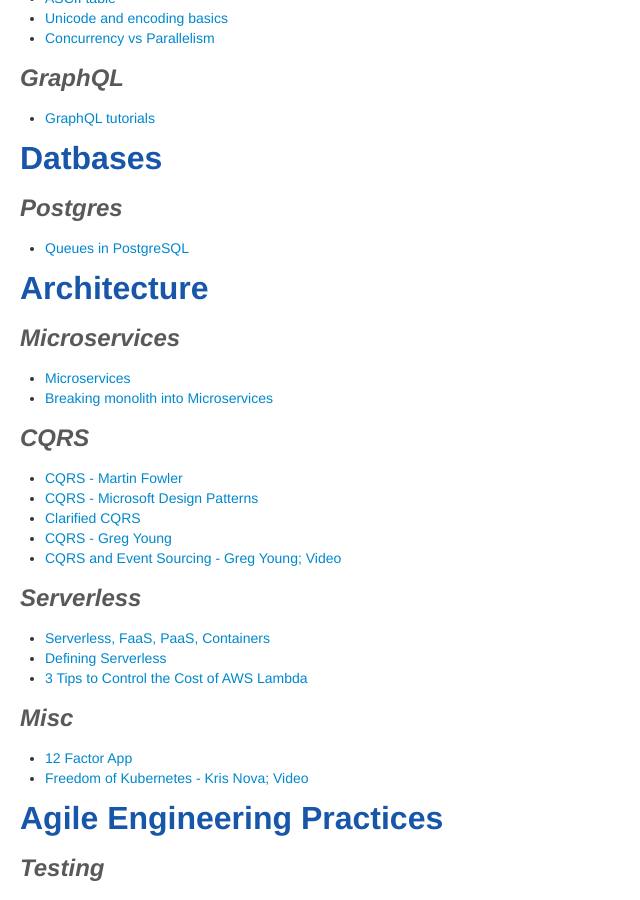
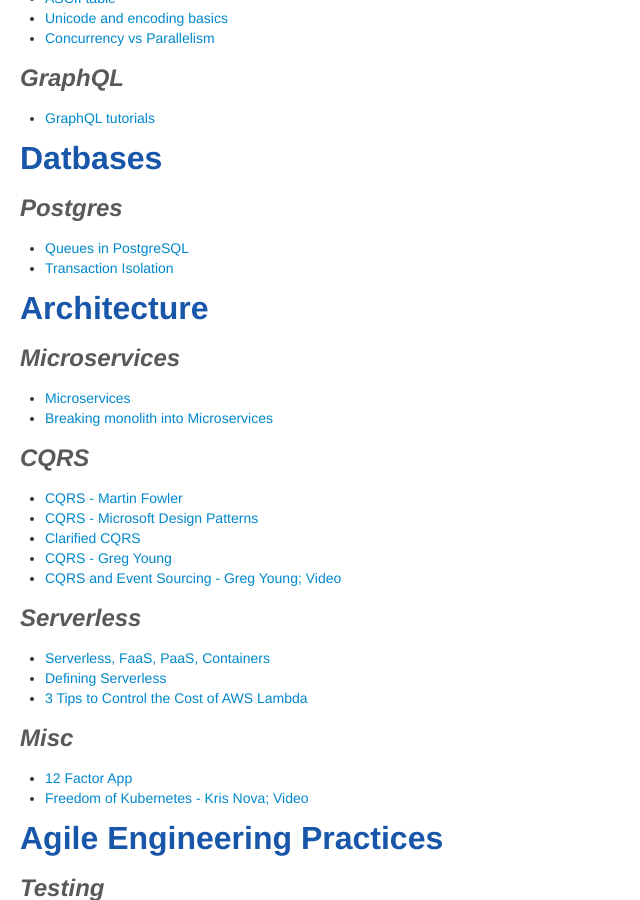
Before and after one commit to anuragkapur/anuragkapur.github.io, a Jekyll site: the page built from blog/engineering/_posts/2018-07-22-bookmarks.md, in a window 1280 px wide and 900 px high, scrolled down 1296 px. Shown: the whole window, without its empty margins (0-640 px from the left). Built offline with Jekyll 4.4.1, drawn with Linux system fonts in a browser that asks for light colours; comment, search, counter and statistics services are not loaded.

Commit message:
Add transaction isolation bookmark

```diff
--- a/blog/engineering/_posts/2018-07-22-bookmarks.md
+++ b/blog/engineering/_posts/2018-07-22-bookmarks.md
@@ -71,6 +71,7 @@
 # Datbases
 ## Postgres
 * [Queues in PostgreSQL](https://www.youtube.com/watch?v=B81nQLg4RuU)
+* [Transaction Isolation](https://pgdash.io/blog/postgres-transactions.html)
 
 # Architecture
 ## Microservices
```
